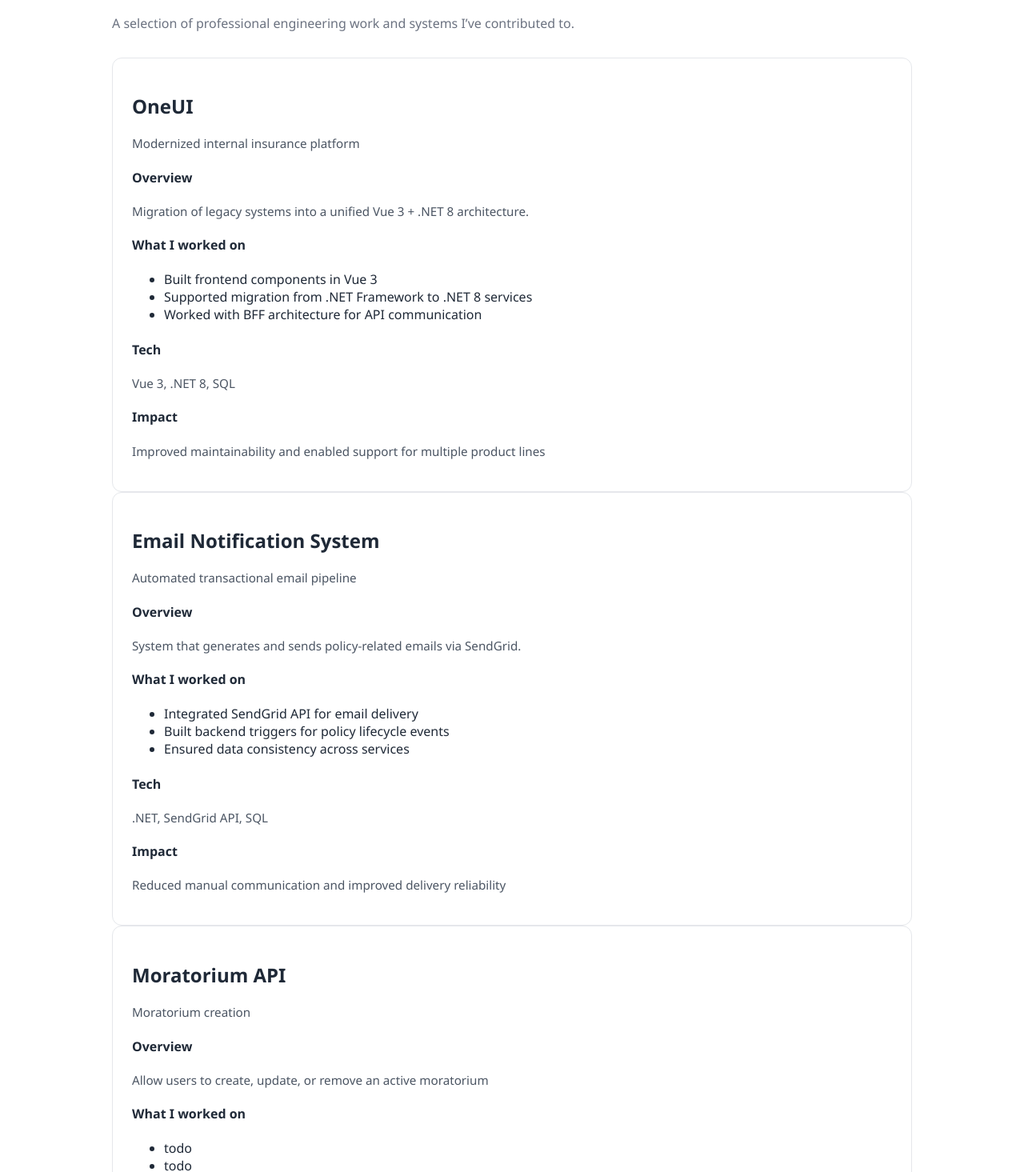
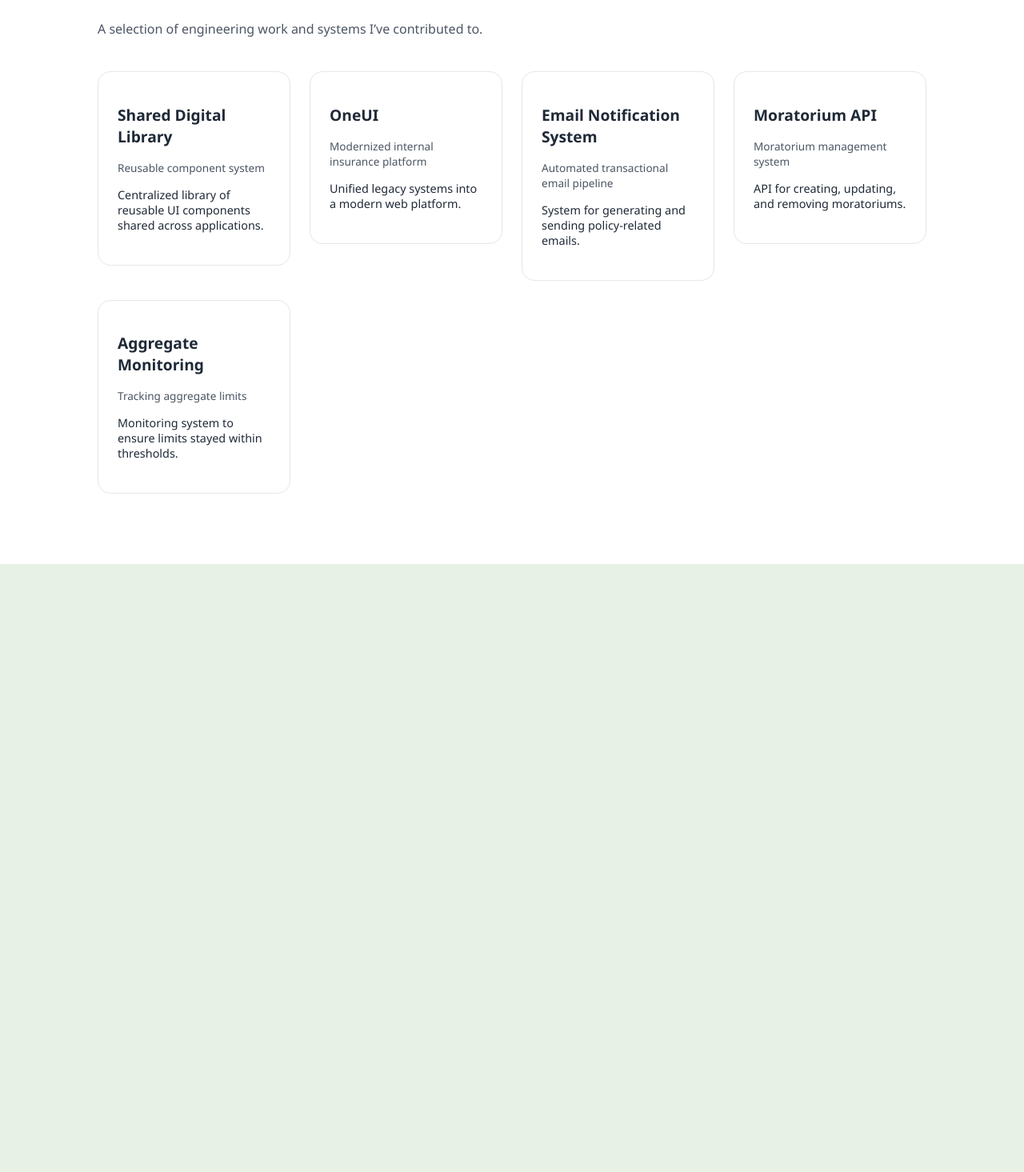
Before and after one commit to lnm00n/my-projects, a Vue app: page /projects in a window 1280 px wide. Shown: the part 245-1710 px from the top of the page at 80% size. After the commit the page ends 950 px from the top, so only its background shows below. Built offline with nearby package versions, Linux system fonts and the light colour scheme.

Commit message:
adding project

```diff
--- a/src/components/Projects.vue
+++ b/src/components/Projects.vue
@@ -2,21 +2,24 @@
   <div class="page">
     <h1>Selected Work</h1>
     <p class="page-intro">
-      A selection of professional engineering work and systems I’ve contributed to.
+      A selection of engineering work and systems I’ve contributed to.
     </p>
 
-    <div class="stack">
-      <div class="card" v-for="project in projects" :key="project.title">
-        <h2>{{ project.title }}</h2>
+    <div class="card-grid">
+      <div
+        class="card"
+        v-for="(project, index) in projects"
+        :key="project.title"
+        :class="{ active: activeIndex === index }"
+        @click="toggleCard(index)"
+      >
+        <h2 class="title">{{ project.title }}</h2>
         <p class="subtitle">{{ project.subtitle }}</p>
+        <p class="overview">{{ project.overview }}</p>
 
+        <div v-if="activeIndex === index" class="details">
           <div class="section">
-          <h4>Overview</h4>
-          <p>{{ project.overview }}</p>
-        </div>
-
-        <div class="section">
-          <h4>What I worked on</h4>
+            <h4>Key Contributions</h4>
             <ul>
               <li v-for="item in project.work" :key="item">{{ item }}</li>
             </ul>
@@ -34,6 +37,7 @@
         </div>
       </div>
     </div>
+  </div>
 </template>
 
 <script>
@@ -41,107 +45,197 @@ export default {
   name: "SelectedWork",
   data() {
     return {
-      projects: [
+      activeIndex: null,
+      projects:
+      [
+        {
+          title: "Shared Digital Library",
+          subtitle: "Reusable component system",
+          overview: "Centralized library of reusable UI components shared across applications.",
+          work: [
+            "Maintained and refactored Vue 3 components for reuse across multiple applications",
+            "Migrated components into a shared library to improve consistency and scalability",
+            "Created Storybook documentation with interactive examples and usage guidelines",
+            "Provided clear integration instructions for both Vue 3 and standard HTML implementations"
+          ],
+          tech: "Vue 3, Storybook",
+          impact: "Improved development efficiency and consistency by enabling teams to reuse standardized components across projects"
+        },
         {
           title: "OneUI",
           subtitle: "Modernized internal insurance platform",
-          overview: "Migration of legacy systems into a unified Vue 3 + .NET 8 architecture.",
+          overview: "Unified legacy systems into a modern web platform.",
           work: [
-            "Built frontend components in Vue 3",
+            "Built reusable frontend components in Vue 3",
             "Supported migration from .NET Framework to .NET 8 services",
-            "Worked with BFF architecture for API communication"
+            "Worked within a BFF architecture for API communication"
           ],
           tech: "Vue 3, .NET 8, SQL",
-          impact: "Improved maintainability and enabled support for multiple product lines"
+          impact:
+            "Improved maintainability and enabled support for multiple product lines"
         },
         {
           title: "Email Notification System",
           subtitle: "Automated transactional email pipeline",
-          overview: "System that generates and sends policy-related emails via SendGrid.",
+          overview: "System for generating and sending policy-related emails.",
           work: [
-            "Integrated SendGrid API for email delivery",
+            "Integrated SendGrid API for reliable email delivery",
             "Built backend triggers for policy lifecycle events",
-            "Ensured data consistency across services"
+            "Ensured consistency of data across services"
           ],
           tech: ".NET, SendGrid API, SQL",
-          impact: "Reduced manual communication and improved delivery reliability"
+          impact:
+            "Reduced manual communication and improved delivery reliability"
         },
         {
           title: "Moratorium API",
-          subtitle: "Moratorium creation",
-          overview: "Allow users to create, update, or remove an active moratorium",
+          subtitle: "Moratorium management system",
+          overview: "API for creating, updating, and removing moratoriums.",
           work: [
-            "todo",
-            "todo"
+            "Designed RESTful endpoints for moratorium lifecycle management",
+            "Integrated SQL database for persistence and validation",
+            "Replaced legacy workflows with a scalable solution"
           ],
-          tech: "todo",
-          impact: "todo"
+          tech: ".NET, SQL",
+          impact:
+            "Enabled multiple users to manage moratoriums simultaneously and removed reliance on legacy systems"
         },
         {
-          title: "Aggregate Monitoring TODO edit",
-          subtitle: "Tracking Aggregate Limits",
-          overview: "Daily monitoring and reporting to confirm amounts were within threshold.",
+          title: "Aggregate Monitoring",
+          subtitle: "Tracking aggregate limits",
+          overview: "Monitoring system to ensure limits stayed within thresholds.",
           work: [
-            "Ran daily system validation checks",
-            "Used to SQL to inspect and resolve any data discrepencies",
-            "Tracked county limits and closed if approaching"
+            "Performed daily system validation checks",
+            "Used SQL to identify and resolve data discrepancies",
+            "Tracked county limits and proactively flagged risks"
           ],
           tech: "SQL",
-          impact: "Guarenteed never exceeded county limits"
+          impact:
+            "Ensured aggregate limits were never exceeded, maintaining compliance"
         }
       ]
+    };
+  },
+  methods: {
+    toggleCard(index) {
+      this.activeIndex = this.activeIndex === index ? null : index;
     }
   }
-}
+};
 </script>
 
-<style>
+<style lang="scss" scoped>
+@use '../styles/colors' as *;
 .page {
-  max-width: 900px;
+  max-width: 1100px;
 }
 
 .page h1 {
-  font-size: 2.2rem;
+  font-size: 2.4rem;
   margin-bottom: 0.5rem;
 }
 
 .page-intro {
-  color: #6b7280;
-  margin-bottom: 2rem;
+  color: $color-gray-light;
+  margin-bottom: 2.5rem;
   max-width: 600px;
+  line-height: 1.6;
 }
 
 .card-grid {
   display: grid;
-  grid-template-columns: repeat(auto-fill, minmax(260px, 1fr));
+  grid-template-columns: repeat(4, 1fr);
   gap: 1.5rem;
 }
 
+@media (max-width: 1000px) {
+  .card-grid {
+    grid-template-columns: repeat(2, 1fr);
+  }
+}
+
+@media (max-width: 600px) {
+  .card-grid {
+    grid-template-columns: 1fr;
+  }
+}
+
 .card {
-  border: 1px solid #e5e7eb;
-  border-radius: 12px;
+  border: 1px solid $color-off-white;
+  border-radius: 16px;
   padding: 1.5rem;
-  background: white;
-  transition: all 0.2s ease;
+  background: $color-white;
+  cursor: pointer;
+  transition: all 0.25s ease;
+  height: fit-content;
 }
 
 .card:hover {
-  transform: translateY(-4px);
-  box-shadow: 0 8px 20px rgba(0,0,0,0.08);
+  transform: translateY(-5px);
+  box-shadow: 0 12px 28px rgba(0, 0, 0, 0.08);
 }
 
-.card h3 {
+.card.active {
+  grid-column: span 2;
+  box-shadow: 0 16px 36px rgba(0, 0, 0, 0.12);
+}
+
+.title {
+  font-size: 1.2rem;
+  font-weight: 600;
+}
+
+.subtitle {
+  font-size: 0.85rem;
+  color: $color-gray-light;
   margin-bottom: 0.5rem;
 }
 
-.card p {
-  font-size: 0.95rem;
-  color: #4b5563;
+.overview {
+  font-size: 0.9rem;
+  color: $color-gray-dark;
   margin-bottom: 1rem;
 }
 
-.link {
-  color: #4f7c5a;
-  font-weight: 500;
-  text-decoration: none;
-}</style>
+.details {
+  margin-top: 1rem;
+  animation: fadeIn 0.25s ease;
+}
+
+.section {
+  margin-bottom: 1rem;
+}
+
+.section h4 {
+  font-size: 0.75rem;
+  text-transform: uppercase;
+  color: $color-gray-light;
+  margin-bottom: 0.3rem;
+}
+
+.section ul {
+  padding-left: 1.2rem;
+}
+
+.section li {
+  font-size: 0.9rem;
+  margin-bottom: 0.25rem;
+  color: $color-gray-darkest;
+}
+
+.section p {
+  font-size: 0.9rem;
+  color: $color-gray-darkest;
+}
+
+@keyframes fadeIn {
+  from {
+    opacity: 0;
+    transform: translateY(6px);
+  }
+  to {
+    opacity: 1;
+    transform: translateY(0);
+  }
+}
+</style>
--- a/src/styles/_colors.scss
+++ b/src/styles/_colors.scss
@@ -8,6 +8,7 @@ $color-gray-darkest: #222;
 $color-gray-light: #4b5563;
 $color-gray-lightest: #ccc;
 $color-white: #ffffff;
+$color-off-white: #e5e7eb;
 $color-white-translucent: rgba(255, 255, 255, 0.8);
 $shadow: rgba(0, 0, 0, 0.15);
 $color-success: green;
```
Lines whose indentation alone changed are shown as unchanged.
